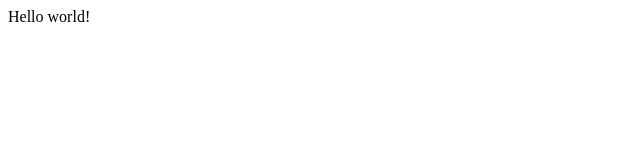
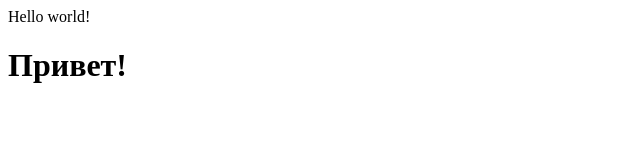
Before and after one commit to AnnaKoby/first-project, a plain HTML site: page index.html in a window 1280 px wide. Shown: the whole page, without its empty margins (0-640 px from the left). Drawn offline with Linux system fonts and the light colour scheme.

Commit message:
добавлено русское слово

```diff
--- a/index.html
+++ b/index.html
@@ -1,4 +1,6 @@
 <!DOCTYPE html>
 <head></head>
 <link href="style.css"></link>
-<body>Hello world!</body>
+<body>Hello world!
+    <h1>Привет!</h1>
+</body>
```
